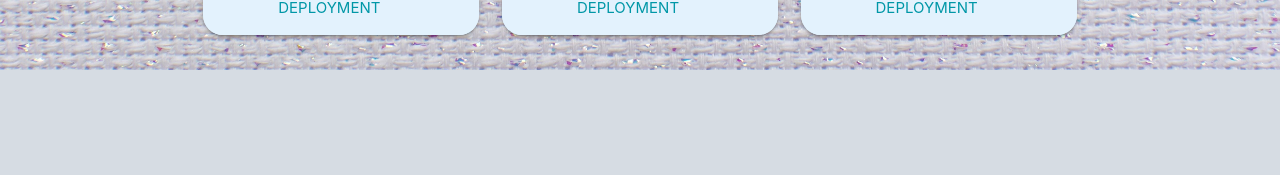
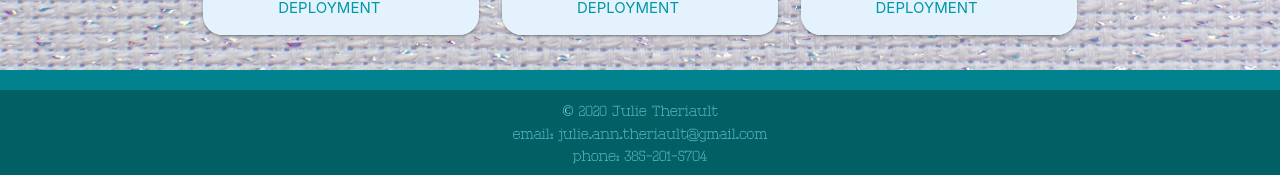
Before and after one commit to JulieT2319/react-portfolio, a React (Create React App) app: page / in a window 1280 px wide. Shown: the part 859-1034 px from the top of the page. Before the commit the page ends 929 px from the top, so only its background shows below. Built offline with nearby package versions, Linux system fonts and the light colour scheme; a web font is replaced by a local one.

Commit message:
created footer

```diff
--- /dev/null
+++ b/src/components/Footer.js
@@ -0,0 +1,16 @@
+import React from "react";
+export default function Navbar(props) {
+
+
+  return (<footer class="page-footer cyan darken-3 ">
+    <div class="footer-copyright cyan darken-4">
+      <div class="container center cyan-text text-lighten-3 font-xstitch">
+        © 2020 Julie Theriault
+      <br />
+      email: julie.ann.theriault@gmail.com
+      <br />
+      phone: 385-201-5704
+    </div>
+    </div>
+  </footer>)
+}
--- a/src/pages/Main.js
+++ b/src/pages/Main.js
@@ -1,6 +1,7 @@
 import React, { Component } from 'react';
 import Card from "../components/Card";
 import Navbar from "../components/Navbar";
+import Footer from "../components/Footer"
 import { projects } from '../utils/projects';
 import M from "materialize-css";
 
@@ -33,6 +34,7 @@ export default class Main extends Component {
             }
           </div>
         </main>
+        <Footer />
       </div>
     )
   }
```
